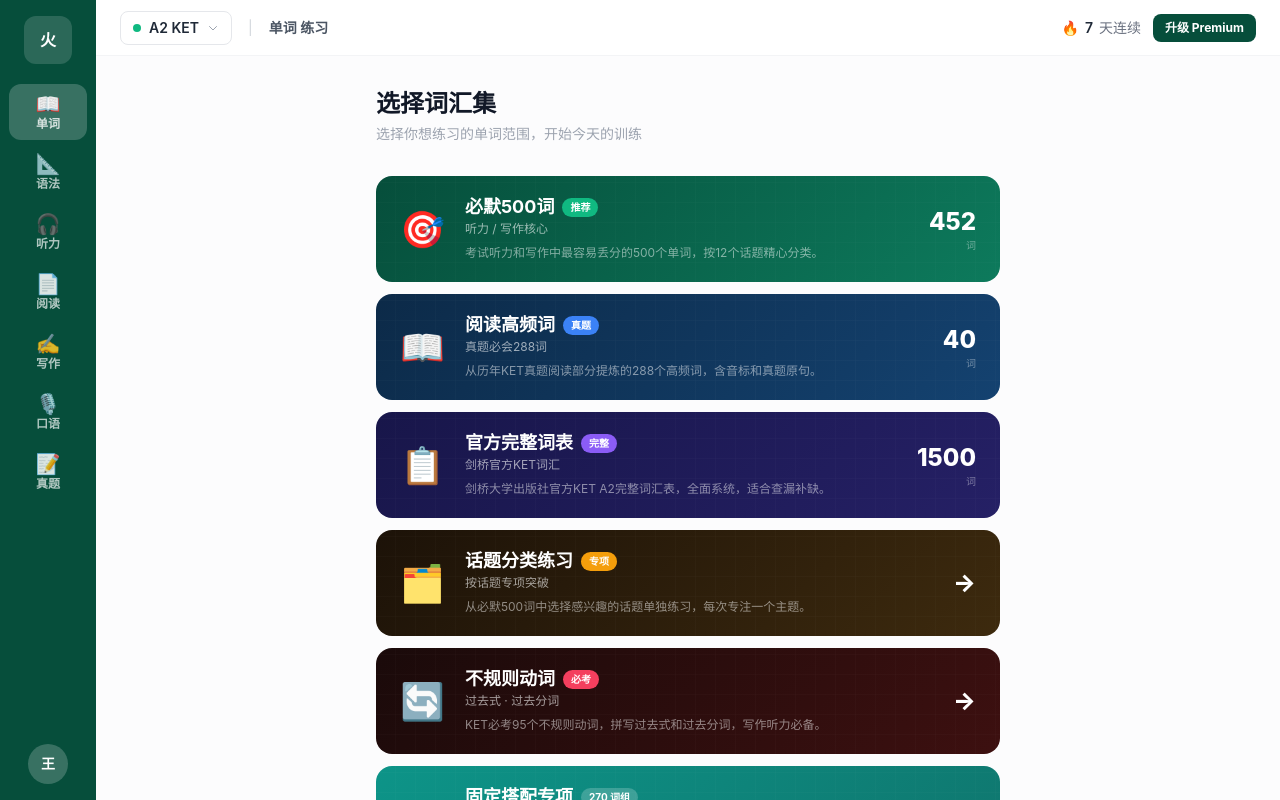
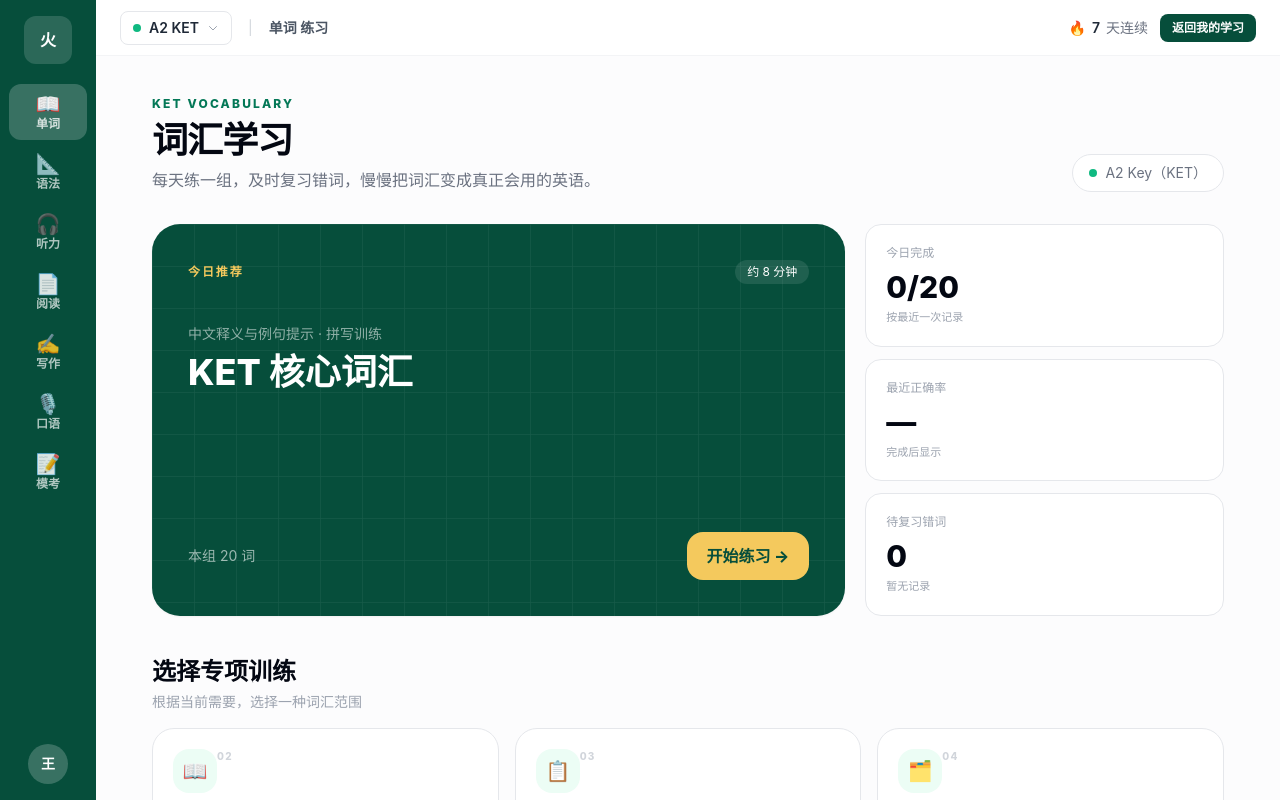
Before and after one commit to audrey-ship-it/mars-cambridge, a React (Vite) app: page /cambridge/words in a window 1280 px wide. Built offline with nearby package versions, Linux system fonts and the light colour scheme.

Commit message:
Build KET vocabulary learning dashboard

```diff
--- a/src/data/ketVocabSets.js
+++ b/src/data/ketVocabSets.js
@@ -755,9 +755,9 @@ export const VOCAB_SETS = [
   {
     id: 'must500',
     emoji: '🎯',
-    title: '必默500词',
-    subtitle: '听力 / 写作核心',
-    desc: '考试听力和写作中最容易丢分的500个单词，按12个话题精心分类。',
+    title: 'KET 核心词汇',
+    subtitle: '听力与写作常用词',
+    desc: '按常见学习话题整理，适合每天进行拼写与复习训练。',
     count: mustSpell500.length,
     badge: '推荐',
     badgeColor: 'bg-emerald-500',
@@ -770,10 +770,10 @@ export const VOCAB_SETS = [
     id: 'reading288',
     emoji: '📖',
     title: '阅读高频词',
-    subtitle: '真题必会288词',
-    desc: '从历年KET真题阅读部分提炼的288个高频词，含音标和真题原句。',
+    subtitle: '阅读常用 288 词',
+    desc: '集中练习 KET 阅读中常见的词汇，配有音标和学习例句。',
     count: READING_FREQ_288.length,
-    badge: '真题',
+    badge: '阅读',
     badgeColor: 'bg-blue-500',
     from: '#0c2a48',
     to: '#144270',
@@ -783,9 +783,9 @@ export const VOCAB_SETS = [
   {
     id: 'official',
     emoji: '📋',
-    title: '官方完整词表',
-    subtitle: '剑桥官方KET词汇',
-    desc: '剑桥大学出版社官方KET A2完整词汇表，全面系统，适合查漏补缺。',
+    title: 'A2 综合词表',
+    subtitle: '系统查漏补缺',
+    desc: '覆盖 A2 阶段常用词汇，适合完成核心训练后继续巩固。',
     count: 1500,
     badge: '完整',
     badgeColor: 'bg-violet-500',
@@ -799,7 +799,7 @@ export const VOCAB_SETS = [
     emoji: '🗂️',
     title: '话题分类练习',
     subtitle: '按话题专项突破',
-    desc: '从必默500词中选择感兴趣的话题单独练习，每次专注一个主题。',
+    desc: '从 KET 核心词汇中选择一个生活话题，每次专注练习一类单词。',
     count: null,
     badge: '专项',
     badgeColor: 'bg-amber-500',
@@ -813,9 +813,9 @@ export const VOCAB_SETS = [
     emoji: '🔄',
     title: '不规则动词',
     subtitle: '过去式 · 过去分词',
-    desc: 'KET必考95个不规则动词，拼写过去式和过去分词，写作听力必备。',
+    desc: '集中练习常用不规则动词的过去式和过去分词。',
     count: null,
-    badge: '必考',
+    badge: '语法',
     badgeColor: 'bg-rose-500',
     from: '#1a0a0a',
     to: '#3d1010',
--- a/src/pages/CambridgeApp.jsx
+++ b/src/pages/CambridgeApp.jsx
@@ -12,7 +12,7 @@ const SIDEBAR_MODULES = [
   { id: 'reading',  icon: '📄', label: '阅读',  path: 'reading' },
   { id: 'writing',  icon: '✍️', label: '写作',  path: 'writing' },
   { id: 'speaking', icon: '🎙️', label: '口语',  path: 'speaking'},
-  { id: 'exams',    icon: '📝', label: '真题',  path: 'exams'   },
+  { id: 'exams',    icon: '📝', label: '模考',  path: 'exams'   },
 ]
 
 const LEVELS = [
@@ -103,9 +103,9 @@ export function CambridgeLayout({ children, activeModule, level, setLevel }) {
               <span className="font-semibold text-gray-800">7</span>
               <span>天连续</span>
             </div>
-            <button className="px-3 py-1.5 bg-[#064e3b] text-white text-xs font-bold rounded-lg hover:bg-[#065f46] transition-colors">
-              升级 Premium
-            </button>
+            <Link to="/cambridge" className="px-3 py-1.5 bg-[#064e3b] text-white text-xs font-bold rounded-lg hover:bg-[#065f46] transition-colors">
+              返回我的学习
+            </Link>
           </div>
         </header>
 
@@ -194,8 +194,11 @@ function TopicChooser({ onSelect, onBack }) {
 }
 
 /* ── 词汇集选择器 ── */
-function VocabSetChooser({ level, onSelect, onCollocation }) {
+function VocabSetChooser({ onSelect, onCollocation }) {
   const [showTopics, setShowTopics] = useState(false)
+  const [lastResult] = useState(() => {
+    try { return JSON.parse(localStorage.getItem('mars_vocab_last_result') || 'null') } catch { return null }
+  })
 
   if (showTopics) {
     return (
@@ -206,76 +209,69 @@ function VocabSetChooser({ level, onSelect, onCollocation }) {
     )
   }
 
+  const primarySet = VOCAB_SETS[0]
+  const otherSets = VOCAB_SETS.slice(1)
+  const practiced = lastResult?.total || 0
+  const accuracy = lastResult?.accuracy ?? 0
+  const wrongCount = lastResult?.wrongCount || 0
+
+  function openSet(vs) {
+    if (vs.mode === 'topic') setShowTopics(true)
+    else onSelect({ mode: vs.mode })
+  }
+
   return (
-    <div className="max-w-2xl mx-auto px-6 py-8">
-      <div className="mb-8">
-        <h2 className="text-2xl font-bold text-gray-900 mb-1">选择词汇集</h2>
-        <p className="text-gray-400 text-sm">选择你想练习的单词范围，开始今天的训练</p>
+    <div className="max-w-6xl mx-auto px-6 lg:px-10 py-8 lg:py-10">
+      <div className="flex flex-col lg:flex-row lg:items-end lg:justify-between gap-5 mb-8">
+        <div>
+          <div className="text-xs font-extrabold tracking-[.18em] text-emerald-700">KET VOCABULARY</div>
+          <h1 className="mt-2 text-3xl sm:text-4xl font-extrabold tracking-tight text-gray-950">词汇学习</h1>
+          <p className="mt-2 text-gray-500">每天练一组，及时复习错词，慢慢把词汇变成真正会用的英语。</p>
+        </div>
+        <div className="inline-flex items-center gap-2 text-sm text-gray-500 bg-white border border-gray-200 rounded-full px-4 py-2 self-start lg:self-auto">
+          <span className="w-2 h-2 rounded-full bg-emerald-500" /> A2 Key（KET）
+        </div>
       </div>
-      <div className="grid grid-cols-1 gap-3">
-        {VOCAB_SETS.map(vs => (
-          <button
-            key={vs.id}
-            onClick={() => {
-              if (vs.mode === 'topic') { setShowTopics(true) }
-              else { onSelect({ mode: vs.mode }) }
-            }}
-            className="relative flex items-center gap-5 rounded-2xl overflow-hidden text-left group transition-all hover:scale-[1.01] active:scale-[0.99]"
-            style={{ background: `linear-gradient(135deg, ${vs.from} 0%, ${vs.to} 100%)` }}
-          >
-            {/* subtle grid texture */}
-            <div className="absolute inset-0 opacity-[0.04]"
-              style={{ backgroundImage: 'repeating-linear-gradient(0deg,transparent,transparent 19px,rgba(255,255,255,1) 20px),repeating-linear-gradient(90deg,transparent,transparent 19px,rgba(255,255,255,1) 20px)' }} />
-
-            <div className="relative flex items-center gap-5 px-6 py-5 w-full">
-              <span className="text-4xl flex-shrink-0">{vs.emoji}</span>
-              <div className="flex-1 min-w-0">
-                <div className="flex items-center gap-2 mb-0.5">
-                  <span className="font-bold text-white text-lg leading-tight">{vs.title}</span>
-                  <span className={`text-[10px] font-bold px-2 py-0.5 rounded-full text-white ${vs.badgeColor}`}>{vs.badge}</span>
-                </div>
-                <div className="text-white/60 text-xs mb-1.5">{vs.subtitle}</div>
-                <div className="text-white/50 text-xs leading-relaxed">{vs.desc}</div>
-              </div>
-              <div className="flex-shrink-0 text-right">
-                {vs.count ? (
-                  <>
-                    <div className="text-2xl font-extrabold text-white">{vs.count}</div>
-                    <div className="text-white/40 text-[10px]">词</div>
-                  </>
-                ) : (
-                  <div className="text-2xl font-extrabold text-white">→</div>
-                )}
-              </div>
-            </div>
-          </button>
-        ))}
-
-        {/* ── 固定搭配入口 ── */}
-        <button
-          onClick={onCollocation}
-          className="relative flex items-center gap-5 rounded-2xl overflow-hidden text-left hover:scale-[1.01] active:scale-[0.99] transition-all"
-          style={{ background: 'linear-gradient(135deg, #0d9488 0%, #0f766e 100%)' }}
-        >
-          <div className="absolute inset-0 opacity-[0.04]"
-            style={{ backgroundImage: 'repeating-linear-gradient(0deg,transparent,transparent 19px,rgba(255,255,255,1) 20px),repeating-linear-gradient(90deg,transparent,transparent 19px,rgba(255,255,255,1) 20px)' }} />
-          <div className="relative flex items-center gap-5 px-6 py-5 w-full">
-            <span className="text-4xl flex-shrink-0">🔗</span>
-            <div className="flex-1 min-w-0">
-              <div className="flex items-center gap-2 mb-0.5">
-                <span className="font-bold text-white text-lg leading-tight">固定搭配专项</span>
-                <span className="text-[10px] font-bold px-2 py-0.5 rounded-full text-white bg-white/20">270 词组</span>
-              </div>
-              <div className="text-white/60 text-xs mb-1.5">KET 核心固定搭配 · 填空练习</div>
-              <div className="text-white/50 text-xs leading-relaxed">分批练习，掌握高频搭配用法，阅读写作双提升</div>
-            </div>
-            <div className="flex-shrink-0 text-right">
-              <div className="text-2xl font-extrabold text-white">270</div>
-              <div className="text-white/40 text-[10px]">词组</div>
-            </div>
+
+      <section className="grid lg:grid-cols-[1.45fr_.75fr] gap-5">
+        <button onClick={() => openSet(primarySet)} className="relative overflow-hidden text-left rounded-[28px] bg-[#064e3b] text-white p-7 sm:p-9 min-h-[270px] group shadow-sm">
+          <div className="absolute inset-0 opacity-[.07]" style={{backgroundImage:'linear-gradient(rgba(255,255,255,.7) 1px,transparent 1px),linear-gradient(90deg,rgba(255,255,255,.7) 1px,transparent 1px)',backgroundSize:'42px 42px'}} />
+          <div className="relative h-full flex flex-col">
+            <div className="flex items-center justify-between"><span className="text-xs font-extrabold tracking-[.16em] text-[#f4c95d]">今日推荐</span><span className="rounded-full bg-white/10 px-3 py-1 text-xs">约 8 分钟</span></div>
+            <div className="mt-10 text-sm text-white/55">中文释义与例句提示 · 拼写训练</div>
+            <h2 className="mt-2 text-3xl sm:text-4xl font-extrabold">KET 核心词汇</h2>
+            <div className="mt-auto pt-8 flex items-center justify-between"><span className="text-sm text-white/60">本组 20 词</span><span className="bg-[#f4c95d] text-[#064e3b] rounded-2xl px-5 py-3 font-extrabold group-hover:bg-[#f7d574]">开始练习 →</span></div>
           </div>
         </button>
-      </div>
+
+        <div className="grid grid-cols-3 lg:grid-cols-1 gap-3">
+          {[
+            ['今日完成', `${practiced}/20`, '按最近一次记录'],
+            ['最近正确率', lastResult ? `${accuracy}%` : '—', lastResult ? '继续保持' : '完成后显示'],
+            ['待复习错词', `${wrongCount}`, wrongCount ? '建议优先复习' : '暂无记录'],
+          ].map(([label,value,note]) => <div key={label} className="bg-white border border-gray-200 rounded-2xl p-4 sm:p-5"><div className="text-xs text-gray-400">{label}</div><div className="mt-2 text-2xl sm:text-3xl font-extrabold text-gray-950">{value}</div><div className="mt-1 text-[11px] text-gray-400 hidden sm:block">{note}</div></div>)}
+        </div>
+      </section>
+
+      <section className="mt-10">
+        <div className="flex items-end justify-between mb-4"><div><h2 className="text-xl sm:text-2xl font-extrabold text-gray-950">选择专项训练</h2><p className="text-sm text-gray-400 mt-1">根据当前需要，选择一种词汇范围</p></div></div>
+        <div className="grid sm:grid-cols-2 xl:grid-cols-3 gap-4">
+          {otherSets.map((vs, i) => (
+            <button key={vs.id} onClick={() => openSet(vs)} className="group text-left bg-white border border-gray-200 rounded-[22px] p-5 hover:border-emerald-300 hover:shadow-md hover:-translate-y-0.5 transition-all min-h-[190px] flex flex-col">
+              <div className="flex items-start justify-between"><span className="w-11 h-11 rounded-2xl bg-emerald-50 text-xl grid place-items-center">{vs.emoji}</span><span className="text-[10px] font-extrabold tracking-[.12em] text-gray-300">0{i + 2}</span></div>
+              <h3 className="mt-5 font-extrabold text-lg text-gray-950">{vs.title}</h3>
+              <p className="mt-1 text-xs text-gray-400 leading-relaxed">{vs.desc}</p>
+              <div className="mt-auto pt-4 flex items-center justify-between text-xs"><span className="text-gray-400">{vs.count ? `${vs.count} 词` : vs.subtitle}</span><span className="font-bold text-emerald-700">进入 →</span></div>
+            </button>
+          ))}
+          <button onClick={onCollocation} className="group text-left bg-[#fff8e7] border border-[#eed27b] rounded-[22px] p-5 hover:shadow-md hover:-translate-y-0.5 transition-all min-h-[190px] flex flex-col">
+            <div className="flex items-start justify-between"><span className="w-11 h-11 rounded-2xl bg-[#f4c95d] text-xl grid place-items-center">🔗</span><span className="text-[10px] font-extrabold tracking-[.12em] text-[#c39a2e]">06</span></div>
+            <h3 className="mt-5 font-extrabold text-lg text-gray-950">固定搭配专项</h3>
+            <p className="mt-1 text-xs text-gray-500 leading-relaxed">通过填空练习掌握常见搭配，帮助阅读理解和写作表达。</p>
+            <div className="mt-auto pt-4 flex items-center justify-between text-xs"><span className="text-gray-400">270 个词组</span><span className="font-bold text-[#8a6500]">进入 →</span></div>
+          </button>
+        </div>
+      </section>
     </div>
   )
 }
@@ -488,7 +484,6 @@ function WordsContent({ level }) {
   }
   return (
     <VocabSetChooser
-      level={level}
       onSelect={choice => { setVocabChoice(choice); setView('words') }}
       onCollocation={() => setView('collocation')}
     />
@@ -571,6 +566,7 @@ function WordsPractice({ level, vocabChoice, onBack }) {
     const updated = [...results, { word: current.word, chinese: current.chinese, answer, correct }]
     setResults(updated)
     if (index + 1 >= words.length) {
+      try { localStorage.setItem('mars_vocab_last_result', JSON.stringify({ total: updated.length, accuracy: Math.round(updated.filter(r => r.correct).length / updated.length * 100), wrongCount: updated.filter(r => !r.correct).length, completedAt: new Date().toISOString() })) } catch { /* local storage may be unavailable */ }
       setShowResult(true)
     } else {
       setIndex(i => i + 1)
@@ -621,9 +617,9 @@ function WordsPractice({ level, vocabChoice, onBack }) {
           </div>
           <div className="text-sm text-gray-400 mt-1">{
             vocabChoice.mode === 'topic' ? vocabChoice.topic.titleZh :
-            vocabChoice.mode === 'must500' ? '必默500词' :
+            vocabChoice.mode === 'must500' ? 'KET 核心词汇' :
             vocabChoice.mode === 'reading288' ? '阅读高频词' :
-            vocabChoice.mode === 'irregular' ? '不规则动词' : '官方词表'
+            vocabChoice.mode === 'irregular' ? '不规则动词' : 'A2 综合词表'
           } · {words.length} 词</div>
         </div>
 
@@ -821,6 +817,7 @@ function WordsPractice({ level, vocabChoice, onBack }) {
                       const updated = [...results, { word: current.word, chinese: current.chinese, answer: '', correct: false }]
                       setResults(updated)
                       if (index + 1 >= words.length) {
+                        try { localStorage.setItem('mars_vocab_last_result', JSON.stringify({ total: updated.length, accuracy: Math.round(updated.filter(r => r.correct).length / updated.length * 100), wrongCount: updated.filter(r => !r.correct).length, completedAt: new Date().toISOString() })) } catch { /* local storage may be unavailable */ }
                         setShowResult(true)
                       } else {
                         setIndex(i => i + 1)
@@ -1014,7 +1011,7 @@ function WordsPractice({ level, vocabChoice, onBack }) {
                 </div>
                 <div className="text-xs text-gray-400 mt-0.5">{
                   vocabChoice.mode === 'topic' ? vocabChoice.topic.titleZh :
-                  vocabChoice.mode === 'must500' ? '必默500词' :
+                  vocabChoice.mode === 'must500' ? 'KET 核心词汇' :
                   vocabChoice.mode === 'reading288' ? '阅读高频词' : `Cambridge ${level}`
                 }</div>
               </div>
@@ -1047,8 +1044,8 @@ function WordsPractice({ level, vocabChoice, onBack }) {
                 <div className="text-sm text-gray-600">{allWords.length.toLocaleString()} 词</div>
                 <div className="text-xs text-gray-400 mt-0.5">{
                   vocabChoice.mode === 'topic' ? `话题：${vocabChoice.topic.titleZh}` :
-                  vocabChoice.mode === 'must500' ? '必默500词（全部话题）' :
-                  vocabChoice.mode === 'reading288' ? '阅读高频词288' : `Cambridge ${level} 官方词汇表`
+                  vocabChoice.mode === 'must500' ? 'KET 核心词汇（全部话题）' :
+                  vocabChoice.mode === 'reading288' ? '阅读常用词 288' : `${level} 综合词表`
                 }</div>
                 <button onClick={onBack} className="mt-3 w-full py-2 text-xs text-[#064e3b] font-semibold border border-emerald-200 rounded-xl hover:bg-emerald-50 transition-colors">
                   换个词汇集
--- a/src/pages/PublicHome.jsx
+++ b/src/pages/PublicHome.jsx
@@ -13,7 +13,7 @@ const levels = [
 ]
 
 const coreModules = [
-  { icon: 'book', number: '01', en: 'VOCABULARY', title: '词汇', desc: '核心词表与错词循环', path: '/cambridge/vocabulary' },
+  { icon: 'book', number: '01', en: 'VOCABULARY', title: '词汇', desc: '核心词表与错词循环', path: '/cambridge/words' },
   { icon: 'blocks', number: '02', en: 'GRAMMAR', title: '语法', desc: '按考点拆分即时练习', path: '/cambridge/grammar' },
   { icon: 'reading', number: '03', en: 'READING', title: '阅读', desc: '按照考试 Part 训练', path: '/cambridge/reading' },
   { icon: 'headphones', number: '04', en: 'LISTENING', title: '听力', desc: '题型训练、精听与拼写', path: '/cambridge/listening' },
```
